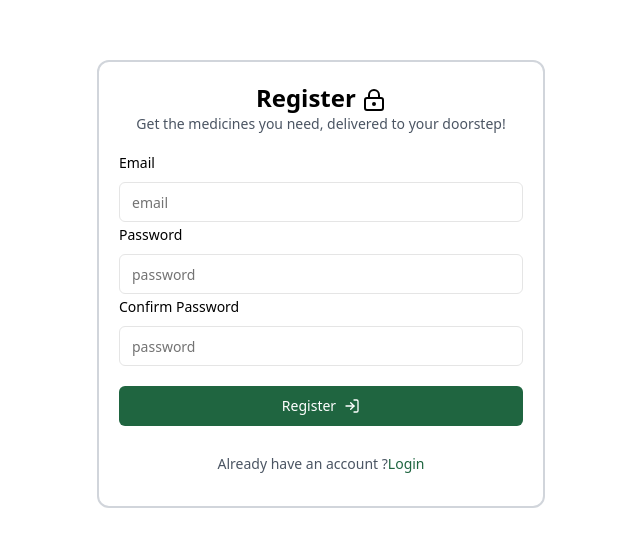
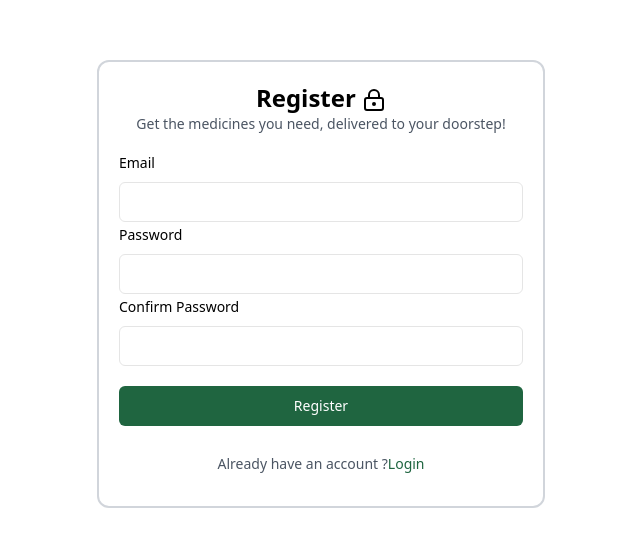
Before and after one commit to rifat-sarker/MediStore-Client, a Next.js app: page /register in a window 1280 px wide. Shown: the part 116-662 px from the top of the page, without its empty margins (319-959 px from the left). Built offline with nearby package versions, Linux system fonts and the light colour scheme.

Commit message:
refactor registration form; remove unnecessary placeholders and improve code readability, add AuthService for user registration and login

```diff
--- a/src/components/modules/auth/Register/RegisterForm.tsx
+++ b/src/components/modules/auth/Register/RegisterForm.tsx
@@ -27,7 +27,7 @@ const RegisterForm = () => {
   const password = form.watch("password");
   const passwordConfirm = form.watch("passwordConfirm");
 
-  //   console.log(password, passwordConfirm);
+    console.log(password, passwordConfirm);
 
   const onSubmit: SubmitHandler<FieldValues> = async (data) => {
     console.log(data);
@@ -47,6 +47,7 @@ const RegisterForm = () => {
       </div>
       <Form {...form}>
         <form onSubmit={form.handleSubmit(onSubmit)}>
+
           <FormField
             control={form.control}
             name="email"
@@ -54,12 +55,7 @@ const RegisterForm = () => {
               <FormItem>
                 <FormLabel>Email</FormLabel>
                 <FormControl>
-                  <Input
-                    placeholder="email"
-                    type="email"
-                    {...field}
-                    value={field.value || ""}
-                  />
+                  <Input type="email" {...field} value={field.value || ""} />
                 </FormControl>
                 <FormMessage />
               </FormItem>
@@ -72,12 +68,7 @@ const RegisterForm = () => {
               <FormItem>
                 <FormLabel>Password</FormLabel>
                 <FormControl>
-                  <Input
-                    placeholder="password"
-                    type="password"
-                    {...field}
-                    value={field.value || ""}
-                  />
+                  <Input type="password" {...field} value={field.value || ""} />
                 </FormControl>
                 <FormMessage />
               </FormItem>
@@ -91,12 +82,7 @@ const RegisterForm = () => {
               <FormItem>
                 <FormLabel>Confirm Password</FormLabel>
                 <FormControl>
-                  <Input
-                    placeholder="password"
-                    type="password"
-                    {...field}
-                    value={field.value || ""}
-                  />
+                  <Input type="password" {...field} value={field.value || ""} />
                 </FormControl>
                 {passwordConfirm && password !== passwordConfirm ? (
                   <FormMessage> Passwords do not match</FormMessage>
@@ -112,7 +98,7 @@ const RegisterForm = () => {
             className="my-4 w-full mt-5 "
             type="submit"
           >
-            {isSubmitting ? "Registering..." : "Register"} <LogInIcon />
+            {isSubmitting ? "Registering..." : "Register"}
           </Button>
         </form>
       </Form>
--- /dev/null
+++ b/src/services/AuthService/index.ts
@@ -0,0 +1,43 @@
+"use server";
+
+import { cookies } from "next/headers";
+import { FieldValues } from "react-hook-form";
+
+export const registerUser = async (userData: FieldValues) => {
+  try {
+    const res = await fetch(`${process.env.NEXT_PUBLIC_BASE_API}/user`, {
+      method: "POST",
+      headers: {
+        "Content-Type": "application/json",
+      },
+      body: JSON.stringify(userData),
+    });
+    const result = await res.json();
+    if (result.success) {
+      (await cookies()).set("accessToken", result.data.accessToken);
+    }
+    return result;
+  } catch (error: any) {
+    return Error(error);
+  }
+};
+
+export const loginUser = async (userData: FieldValues) => {
+  try {
+    const res = await fetch(`${process.env.NEXT_PUBLIC_BASE_API}/auth/login`, {
+      method: "POST",
+      headers: {
+        "Content-Type": "application/json",
+      },
+      body: JSON.stringify(userData),
+    });
+    const result = await res.json();
+    if (result.success) {
+      (await cookies()).set("accessToken", result.data.accessToken);
+    }
+
+    return result;
+  } catch (error: any) {
+    return Error(error);
+  }
+};
```
